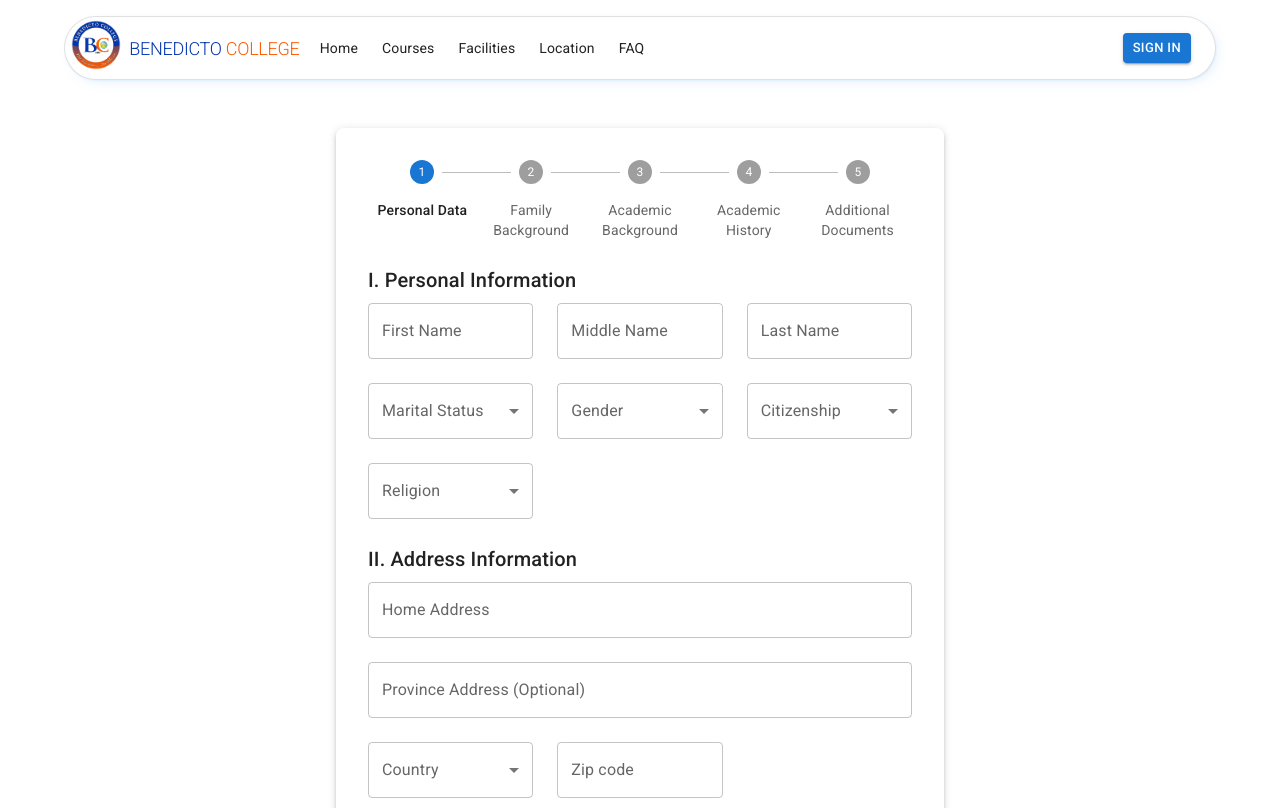
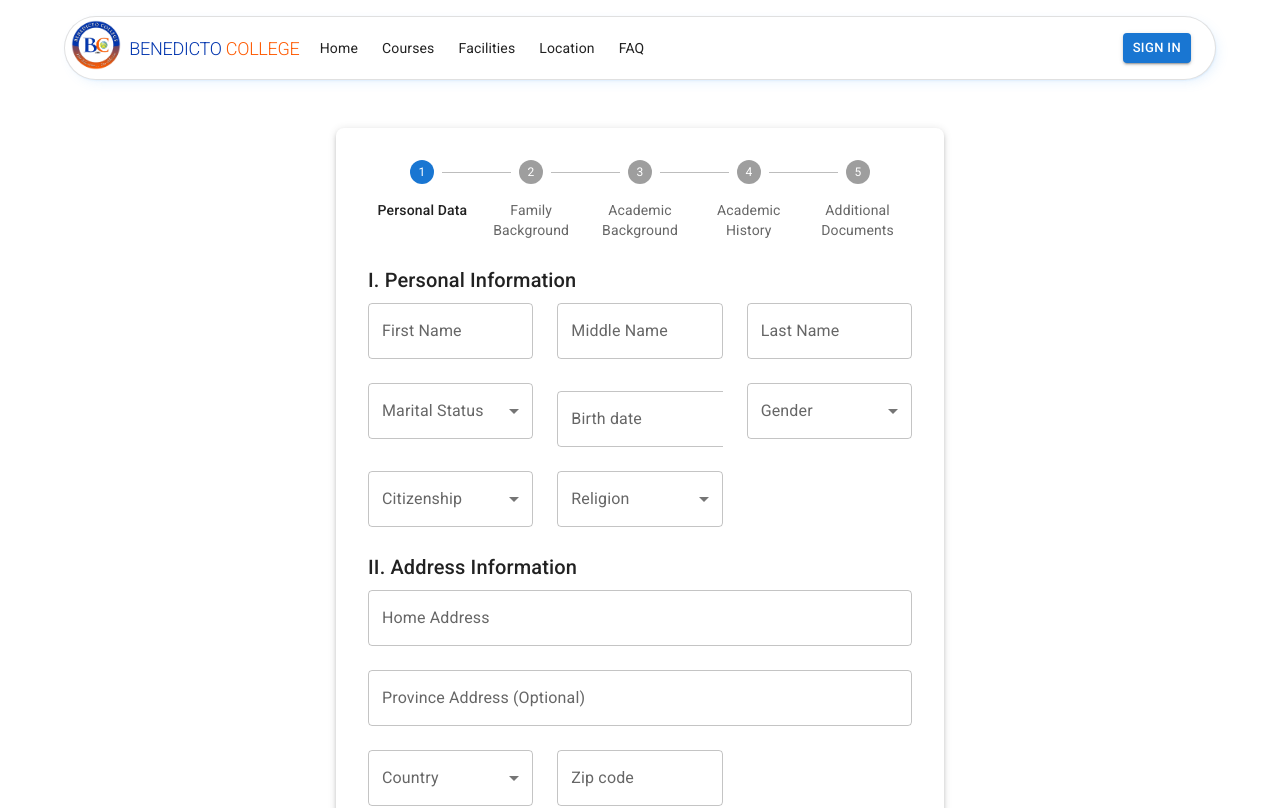
Before and after one commit to npcnon/UIUXPublic-Cebu-City-Campus, a React (Vite) app: page /Enrollment in a window 1280 px wide. Shown: the top 808 px of the page. Built offline with nearby package versions, Linux system fonts and the light colour scheme.

Commit message:
Birthdate selection success

```diff
--- a/package.json
+++ b/package.json
@@ -13,11 +13,12 @@
     "@emotion/react": "^11.11.4",
     "@emotion/styled": "^11.11.5",
     "@mui/icons-material": "^5.15.21",
-    "@mui/x-charts": "^7.9.0",
-    "axios": "^1.7.2",
     "@mui/material": "^5.16.0",
     "@mui/styled-engine-sc": "^6.0.0-alpha.18",
+    "@mui/x-charts": "^7.9.0",
     "@mui/x-date-pickers": "^7.9.0",
+    "axios": "^1.7.2",
+    "dayjs": "^1.11.11",
     "react": "^18.3.1",
     "react-bootstrap": "^2.10.4",
     "react-dom": "^18.3.1",
--- a/src/Pages/Enrollment/PersonaData.tsx
+++ b/src/Pages/Enrollment/PersonaData.tsx
@@ -9,6 +9,12 @@ import Select, { SelectChangeEvent } from '@mui/material/Select';
 import MenuItem from '@mui/material/MenuItem';
 import InputLabel from '@mui/material/InputLabel';
 import Typography from '@mui/material/Typography';
+
+import { DemoContainer } from '@mui/x-date-pickers/internals/demo';
+import { AdapterDayjs } from '@mui/x-date-pickers/AdapterDayjs';
+import { LocalizationProvider } from '@mui/x-date-pickers/LocalizationProvider';
+import { DatePicker } from '@mui/x-date-pickers/DatePicker';
+
 //end of imports
 
 const FormGrid = styled(Grid)(() => ({
@@ -107,6 +113,18 @@ export default function PersonaData() {
           <MenuItem value={2}>Married</MenuItem>
 
         </Select>
+      </FormControl>
+    </Box>
+    </FormGrid>
+
+    <FormGrid item xs={12} md={6} lg={4}>
+      <Box sx={{ minWidth: 120 }}>
+      <FormControl fullWidth>
+      <LocalizationProvider dateAdapter={AdapterDayjs}>
+      <DemoContainer components={['DatePicker']}>
+        <DatePicker label="Birth date" />
+      </DemoContainer>
+      </LocalizationProvider>
       </FormControl>
     </Box>
     </FormGrid>
```
Also changed, not shown: 1 other file (tests, documents, lock files or other folders).
